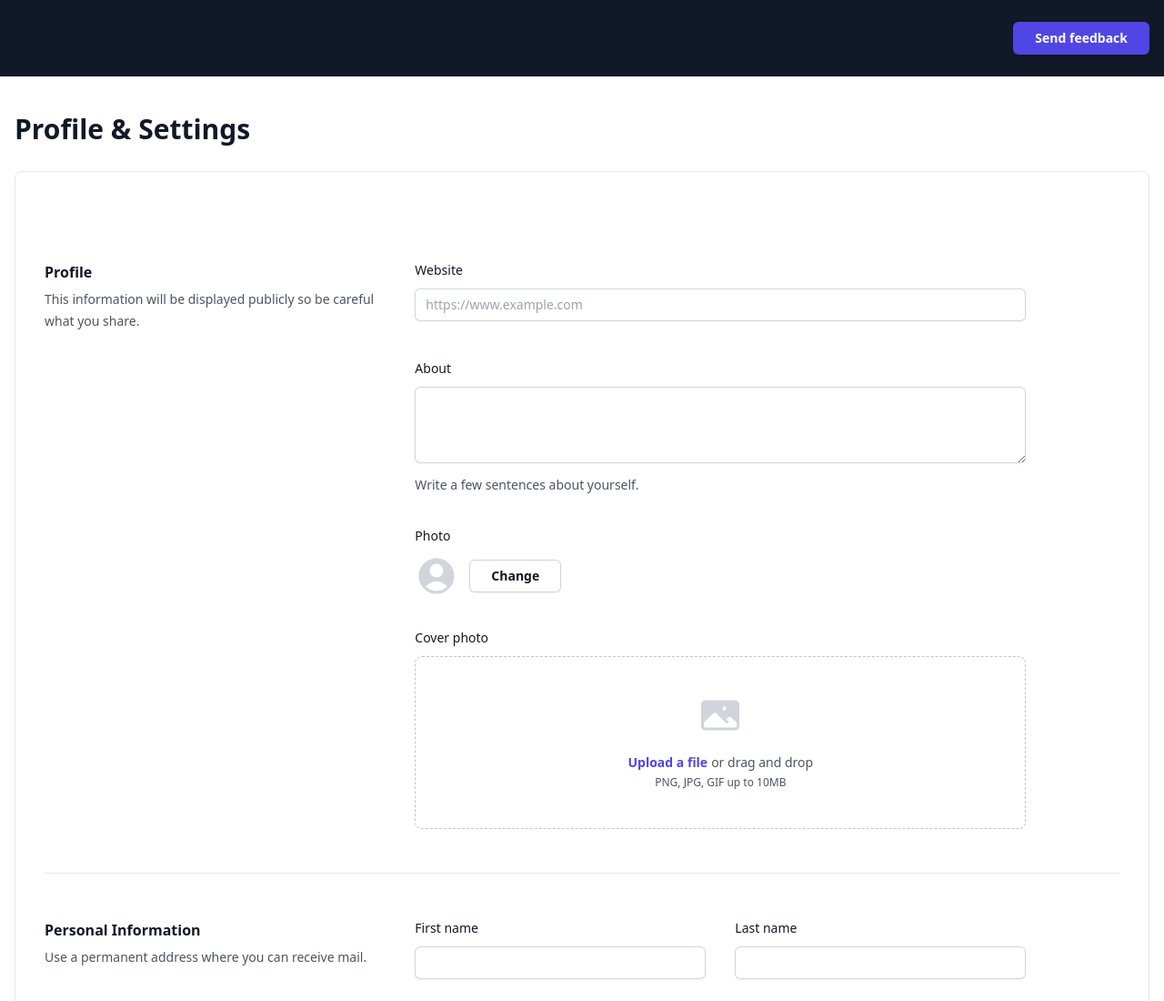
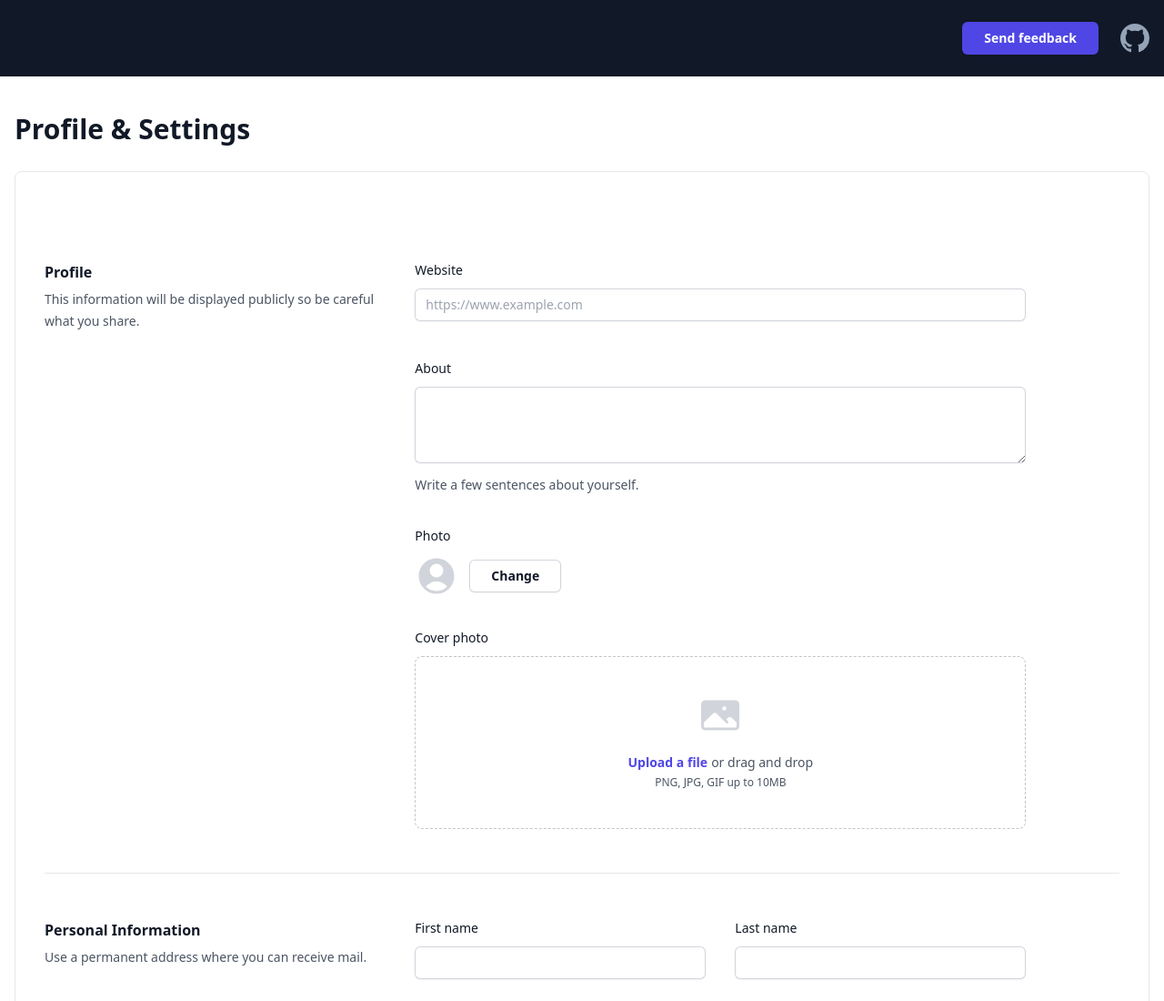
Before and after one commit to Milleus/feedback-form-demo, a plain HTML site: page index.html in a window 1280 px wide. Shown: the top 1100 px of the page at 91% size. Drawn offline with nearby package versions, Linux system fonts and the light colour scheme.

Commit message:
feat: add link to github repository

```diff
--- a/index.html
+++ b/index.html
@@ -11,14 +11,31 @@
 
   <body>
     <header class="fixed left-0 right-0 top-0 z-40 bg-gray-900 px-4 py-6">
-      <nav class="container mx-auto">
+      <nav class="container mx-auto flex justify-end gap-6">
         <button
           type="button"
           id="open-feedback-modal"
-          class="ml-auto block rounded-md bg-indigo-600 px-6 py-2 text-sm font-semibold text-white shadow-sm hover:bg-indigo-500 focus-visible:outline focus-visible:outline-2 focus-visible:outline-offset-2 focus-visible:outline-indigo-600"
+          class="rounded-md bg-indigo-600 px-6 py-2 text-sm font-semibold text-white shadow-sm hover:bg-indigo-500 focus-visible:outline focus-visible:outline-2 focus-visible:outline-offset-2 focus-visible:outline-indigo-600"
         >
           Send feedback
         </button>
+        <a
+          href="https://github.com/Milleus/feedback-form-demo"
+          target="_blank"
+          class="grid place-items-center text-slate-400 hover:text-slate-300"
+        >
+          <span class="sr-only">Feedback form demo on GitHub</span>
+          <svg
+            viewBox="0 0 16 16"
+            class="h-8 w-8"
+            fill="currentColor"
+            aria-hidden="true"
+          >
+            <path
+              d="M8 0C3.58 0 0 3.58 0 8c0 3.54 2.29 6.53 5.47 7.59.4.07.55-.17.55-.38 0-.19-.01-.82-.01-1.49-2.01.37-2.53-.49-2.69-.94-.09-.23-.48-.94-.82-1.13-.28-.15-.68-.52-.01-.53.63-.01 1.08.58 1.23.82.72 1.21 1.87.87 2.33.66.07-.52.28-.87.51-1.07-1.78-.2-3.64-.89-3.64-3.95 0-.87.31-1.59.82-2.15-.08-.2-.36-1.02.08-2.12 0 0 .67-.21 2.2.82.64-.18 1.32-.27 2-.27.68 0 1.36.09 2 .27 1.53-1.04 2.2-.82 2.2-.82.44 1.1.16 1.92.08 2.12.51.56.82 1.27.82 2.15 0 3.07-1.87 3.75-3.65 3.95.29.25.54.73.54 1.48 0 1.07-.01 1.93-.01 2.2 0 .21.15.46.55.38A8.013 8.013 0 0016 8c0-4.42-3.58-8-8-8z"
+            ></path>
+          </svg>
+        </a>
       </nav>
     </header>
 
```
